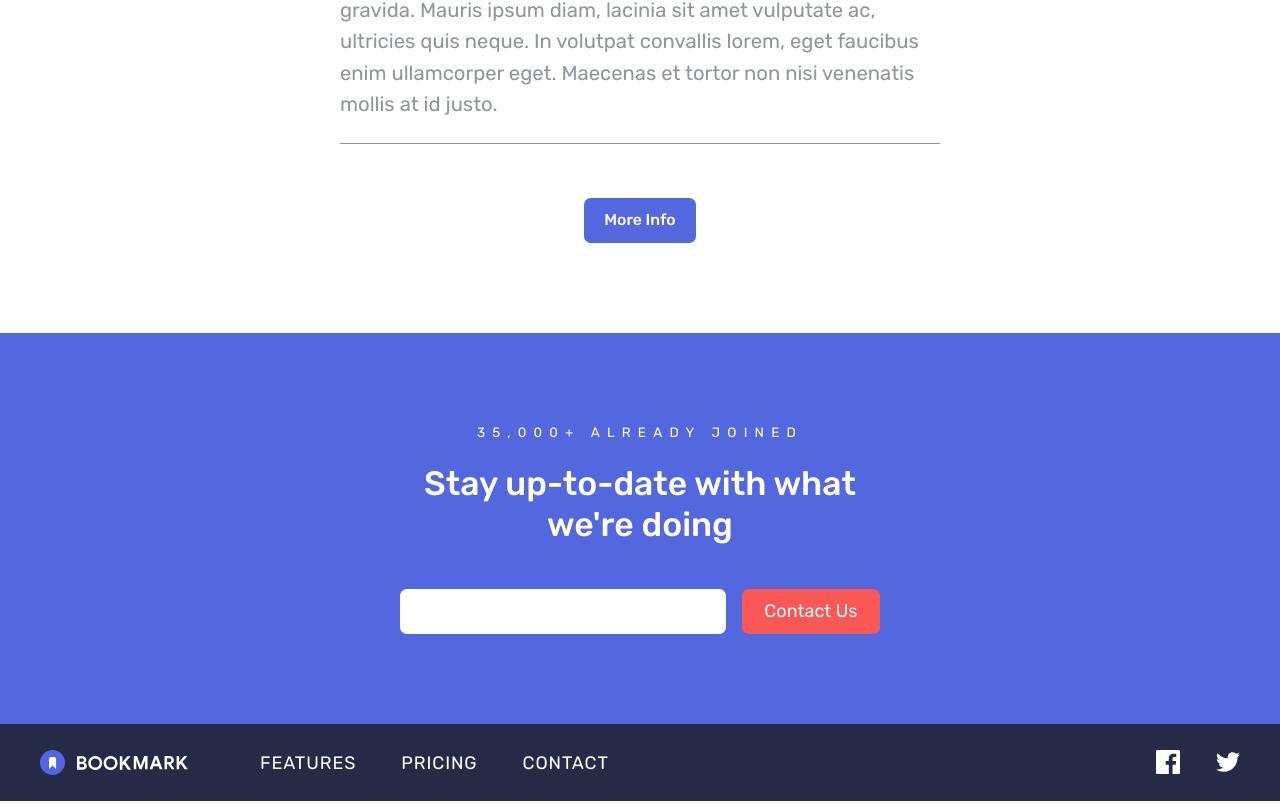
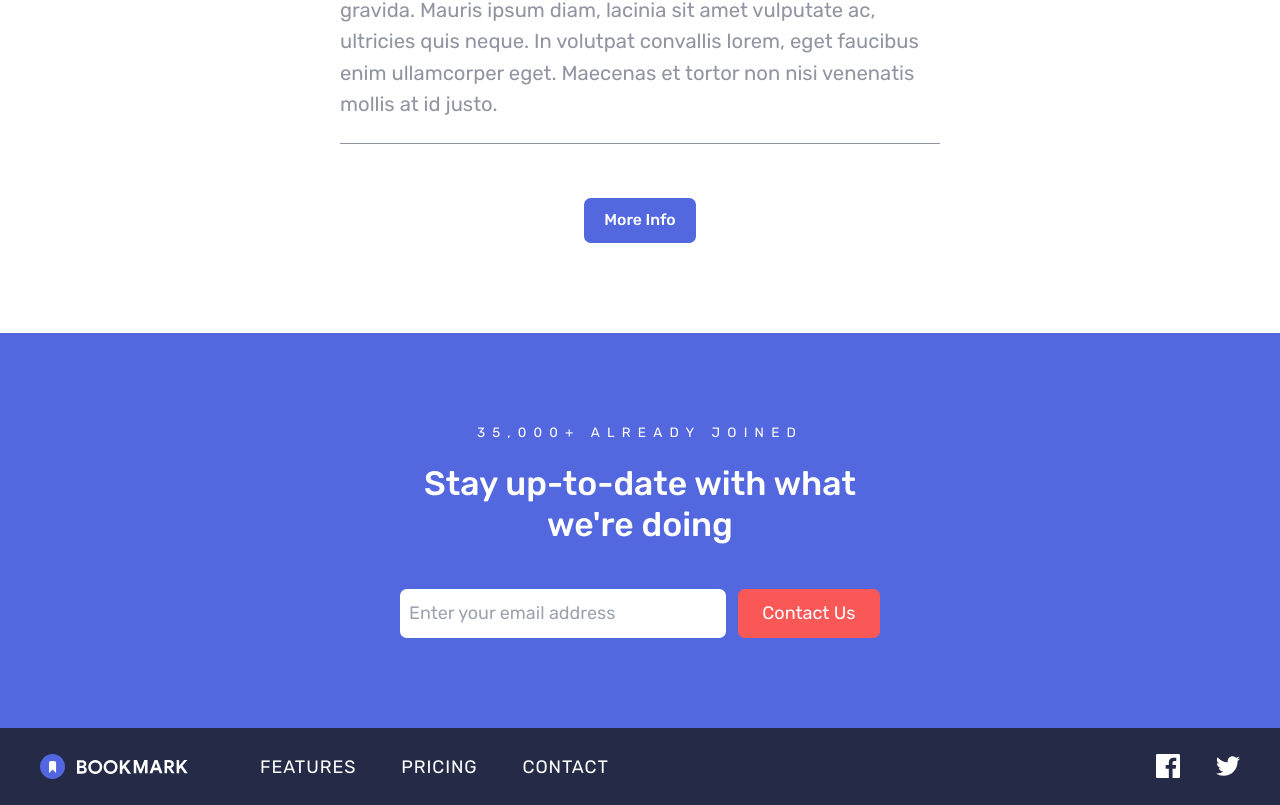
Before and after one commit to AlvesPHGA/lp-bookmark, a React (Vite) app: page / in a window 1280 px wide. Shown: the part 3745-4550 px from the top of the page. Built offline with nearby package versions, Linux system fonts and the light colour scheme.

Commit message:
updated input component layout

```diff
--- a/src/components/Form/Input/Input.tsx
+++ b/src/components/Form/Input/Input.tsx
@@ -2,12 +2,13 @@ export function Input() {
    return (
       <div className="w-[40%] mx-auto mt-10 flex justify-between">
          <input
-            className="w-[68%] py-[2px] px-2 rounded-md"
+            className="w-[68%] py-[2px] px-2 rounded-md text-base"
             type="email"
             name="email"
             id="email"
+            placeholder="Enter your email address"
          />
-         <button className="w-fit px-5 py-2 bg-softRed text-white text-base rounded-md">
+         <button className="w-fit px-5 py-2 bg-softRed text-white text-base rounded-md border-2 border-softRed hover:bg-white hover:text-softRed transition-all">
             Contact Us
          </button>
       </div>
```
